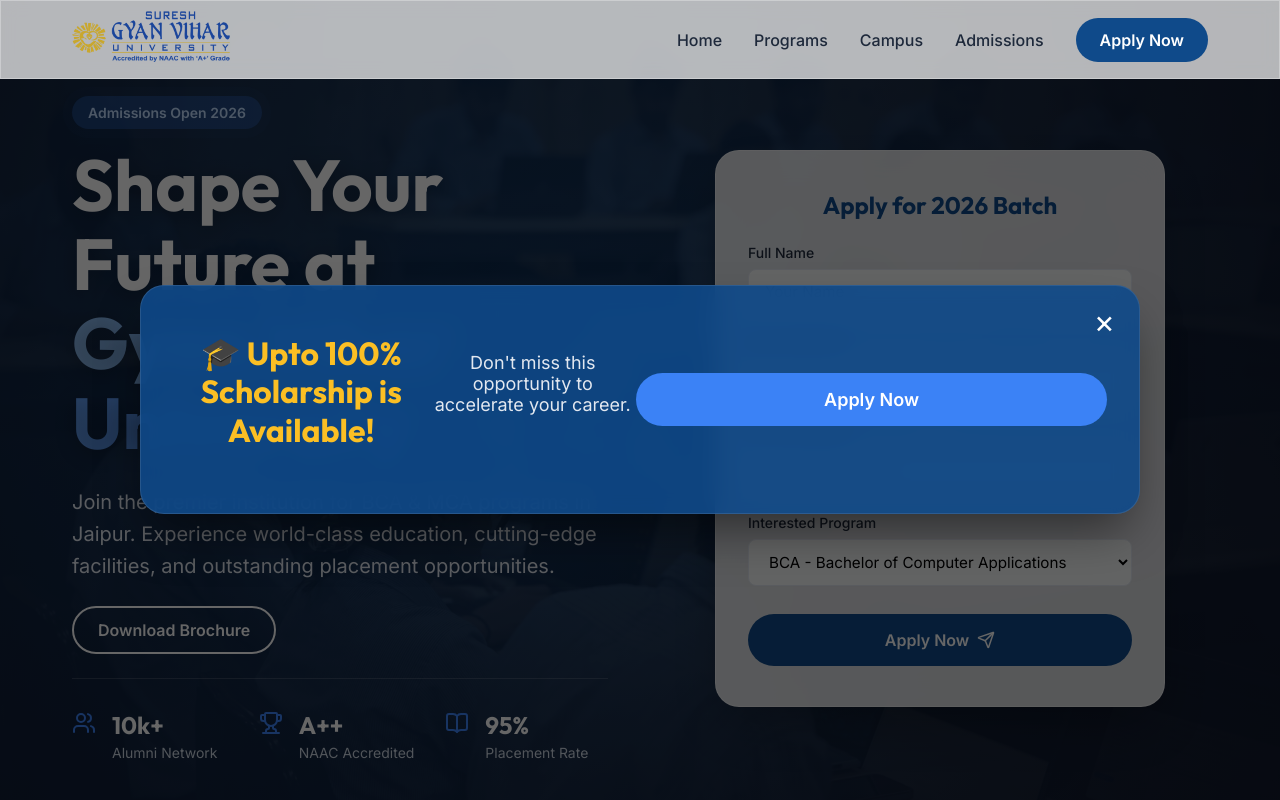
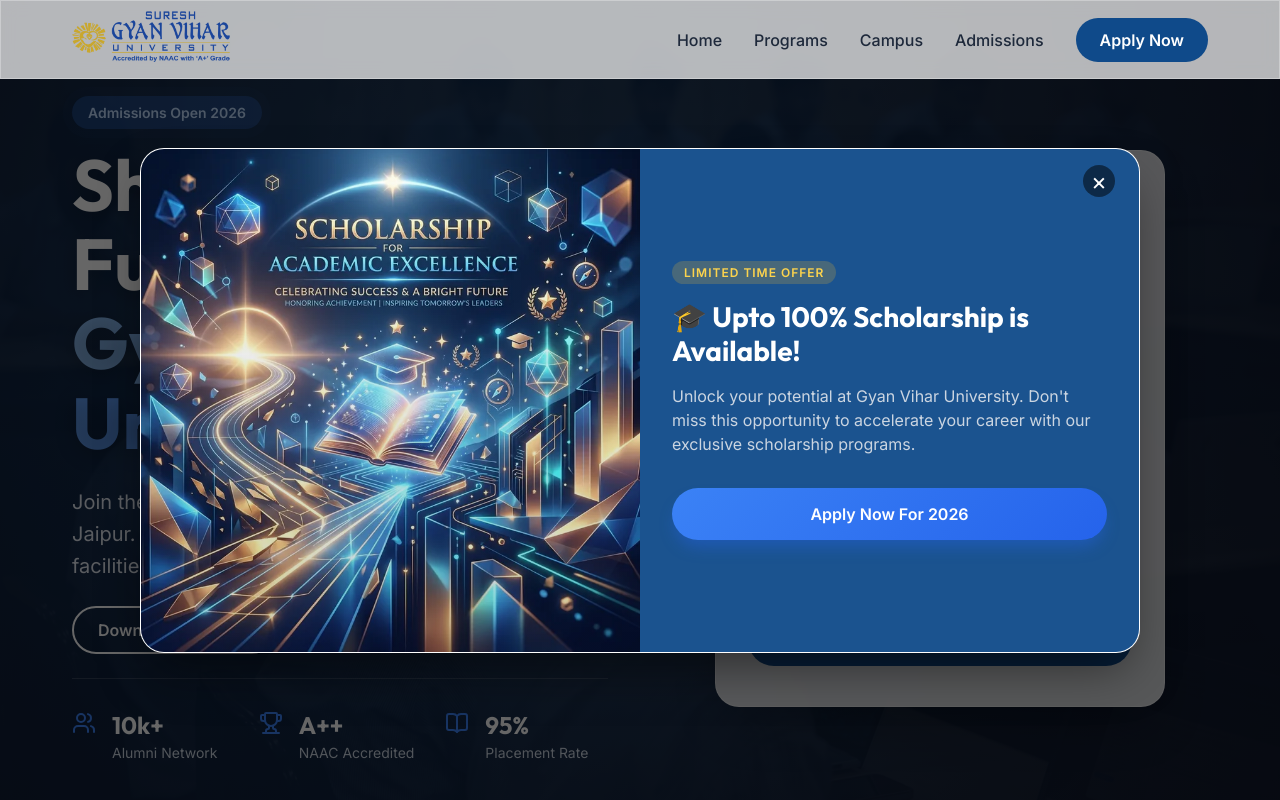
Before and after one commit to Dewanshu-Singh/GyanBCA, a React (Vite) app: page / in a window 1280 px wide. Shown: the top 800 px of the page. Built offline with nearby package versions, Linux system fonts and the light colour scheme.

Commit message:
Redesign scholarship banner with creative image layout

```diff
--- a/src/components/HeroSection.css
+++ b/src/components/HeroSection.css
@@ -289,46 +289,130 @@
 
 .banner-content {
   position: relative;
-  max-width: 500px;
+  max-width: 800px;
+  width: 95%;
+  background: var(--bg-card);
+  border-radius: var(--radius-xl);
+  overflow: hidden;
+  box-shadow: 0 25px 50px -12px rgba(0, 0, 0, 0.5);
+  animation: fadeInScale 0.5s cubic-bezier(0.175, 0.885, 0.32, 1.275) forwards;
+  border: 1px solid rgba(255,255,255,0.2);
+}
+
+.banner-grid {
+  display: grid;
+  grid-template-columns: 1fr;
+}
+
+@media (min-width: 768px) {
+  .banner-grid {
+    grid-template-columns: 1fr 1fr;
+  }
+}
+
+.banner-image-wrapper {
+  position: relative;
+  height: 200px;
+  overflow: hidden;
+}
+
+@media (min-width: 768px) {
+  .banner-image-wrapper {
+    height: 100%;
+  }
+}
+
+.banner-creative-img {
   width: 100%;
-  padding: 3rem 2rem;
-  border-radius: var(--radius-xl);
-  text-align: center;
+  height: 100%;
+  object-fit: cover;
+  transition: transform 3s ease;
+}
+
+.banner-content:hover .banner-creative-img {
+  transform: scale(1.05);
+}
+
+.banner-image-overlay {
+  position: absolute;
+  top: 0;
+  left: 0;
+  right: 0;
+  bottom: 0;
+  background: linear-gradient(to bottom, transparent, rgba(15, 23, 42, 0.2));
+}
+
+.banner-text-content {
+  padding: 2.5rem 2rem;
+  display: flex;
+  flex-direction: column;
+  justify-content: center;
+  align-items: flex-start;
+  text-align: left;
+  background: rgba(15, 74, 138, 0.95);
   color: white;
-  box-shadow: 0 25px 50px -12px rgba(0, 0, 0, 0.5);
-  animation: fadeInScale 0.5s ease forwards;
+}
+
+.banner-badge {
+  display: inline-block;
+  padding: 0.25rem 0.75rem;
+  background-color: rgba(251, 191, 36, 0.2);
+  color: #fcd34d;
+  border-radius: var(--radius-full);
+  font-weight: 600;
+  font-size: 0.75rem;
+  text-transform: uppercase;
+  letter-spacing: 1px;
+  margin-bottom: 1rem;
 }
 
 .banner-close {
   position: absolute;
   top: 1rem;
   right: 1.5rem;
-  background: transparent;
+  background: rgba(0,0,0,0.5);
   color: white;
-  font-size: 2rem;
+  width: 32px;
+  height: 32px;
+  border-radius: 50%;
+  font-size: 1.5rem;
+  display: flex;
+  align-items: center;
+  justify-content: center;
   border: none;
   cursor: pointer;
-  transition: opacity 0.3s ease;
+  transition: all 0.3s ease;
+  z-index: 10;
 }
 
 .banner-close:hover {
-  opacity: 0.7;
+  background: var(--accent-color);
+  transform: rotate(90deg);
 }
 
-.banner-content h2 {
-  font-size: 2rem;
+.banner-text-content h2 {
+  font-size: 1.75rem;
   margin-bottom: 1rem;
-  color: #fbbf24;
+  color: #ffffff;
+  line-height: 1.2;
 }
 
-.banner-content p {
-  font-size: 1.125rem;
+.banner-text-content p {
+  font-size: 1rem;
   margin-bottom: 2rem;
-  color: #e2e8f0;
+  color: #cbd5e1;
+  line-height: 1.5;
 }
 
 .banner-btn {
-  font-size: 1.125rem;
-  padding: 1rem 2.5rem;
+  font-size: 1rem;
+  padding: 1rem 2rem;
   width: 100%;
+  background: linear-gradient(135deg, #3b82f6, #2563eb);
+  border: none;
+  box-shadow: 0 10px 15px -3px rgba(37, 99, 235, 0.4);
 }
+
+.banner-btn:hover {
+  box-shadow: 0 15px 25px -5px rgba(37, 99, 235, 0.5);
+}
--- a/src/components/HeroSection.jsx
+++ b/src/components/HeroSection.jsx
@@ -28,16 +28,27 @@
 
       {showBanner && (
         <div className="banner-overlay">
-          <div className="banner-content glass-dark animate-fade-up">
+          <div className="banner-content animate-fade-up">
             <button className="banner-close" onClick={() => setShowBanner(false)}>×</button>
+
+            <div className="banner-grid">
+              <div className="banner-image-wrapper">
+                <img src="/scholarship-creative.webp" alt="Scholarship Banner" className="banner-creative-img" />
+                <div className="banner-image-overlay"></div>
+              </div>
+
+              <div className="banner-text-content">
+                <div className="banner-badge">Limited Time Offer</div>
                 <h2>🎓 Upto 100% Scholarship is Available!</h2>
-            <p>Don't miss this opportunity to accelerate your career.</p>
+                <p>Unlock your potential at Gyan Vihar University. Don't miss this opportunity to accelerate your career with our exclusive scholarship programs.</p>
                 <button className="btn btn-accent banner-btn" onClick={() => {
                   setShowBanner(false);
                   document.getElementById('admissions')?.scrollIntoView({ behavior: 'smooth' });
                 }}>
-              Apply Now
+                  Apply Now For 2026
                 </button>
+              </div>
+            </div>
           </div>
         </div>
       )}
```
Also changed, not shown: public/scholarship-creative.webp (added). Lines whose indentation alone changed are shown as unchanged.
